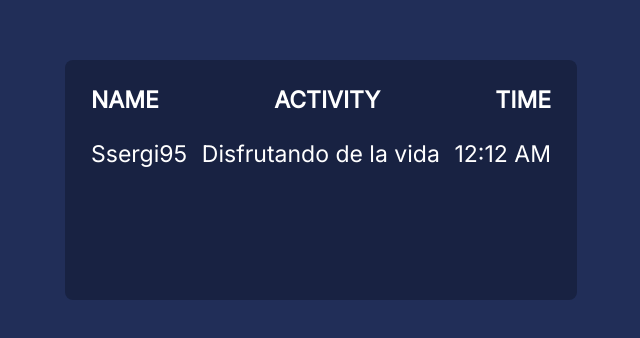
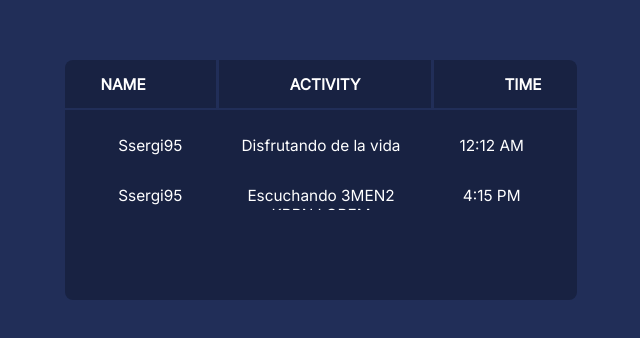
Before and after one commit to monodilo/SergiProject, a plain HTML site: page index.html in a window 1280 px wide. Shown: the part 220-558 px from the top of the page, without its empty margins (319-959 px from the left). Drawn offline with Linux system fonts and the light colour scheme.

Commit message:
Fixed style and html code

```diff
--- a/index.html
+++ b/index.html
@@ -10,17 +10,20 @@
 <body>
     <div class="center">
         <ol id="list">
-             <li class="entry default">
+             <li class="default">
                 <span class="name">
                     NAME
                 </span>
+                <span class="tspacer"></span>
                 <span class="activity">
                     ACTIVITY
                 </span>
+                <span class="tspacer"></span>
                 <span class="time">
                     TIME
                 </span>
             </li>
+            <li class="spacer"></li>
             <li class="entry">
                 <span class="name">
                     Ssergi95
@@ -32,6 +35,17 @@
                     12:12 AM
                 </span>
             </li>
+            <li class="entry">
+                <span class="name">
+                    Ssergi95
+                </span>
+                <span class="activity">
+                    Escuchando 3MEN2 KBRN LOREM IPSUMAAAAAAAAAA
+                </span>
+                <span class="time">
+                    4:15 PM
+                </span>
+            </li>
         </ol>
     </div>
 </body>
--- a/src/style/style.css
+++ b/src/style/style.css
@@ -23,11 +23,21 @@ body {
     padding: 0;
     border-radius: 8px;
     background-color: rgb(24, 34, 66);
-
+    overflow: hidden;
 }
 
 .default {
     font-weight: bold;
+    margin: 0;
+    color: white;
+    text-decoration: none;
+    list-style-type:none;
+    display: flex;
+    justify-content: space-around;
+    align-items: center;
+    font-size: 1.2vw;
+    height: 20%;
+    overflow: hidden;
 }
 
 .entry {
@@ -36,10 +46,28 @@ body {
     list-style-type:none;
     display: flex;
     justify-content: space-between;
-    margin: 26px;
-    font-size: 23px;
+    font-size: 1.2vw;
+    height: 10%;
+    margin: 26px 0px 0px 0px;
+    overflow: hidden;
+}
+
+.spacer {
+    list-style-type:none;
+    margin: 0px;
+    background-color: rgb(33, 46, 88);
+    height: 1%;
+}
+
+.tspacer {
+    list-style-type:none;
+    margin: 0px;
+    background-color: rgb(33, 46, 88);
+    height: 100%;
+    width: 0.5%;
 }
 
 .entry span {
-    margin: 0;
+    width: 33.33%;
+    text-align: center;
 }
```
